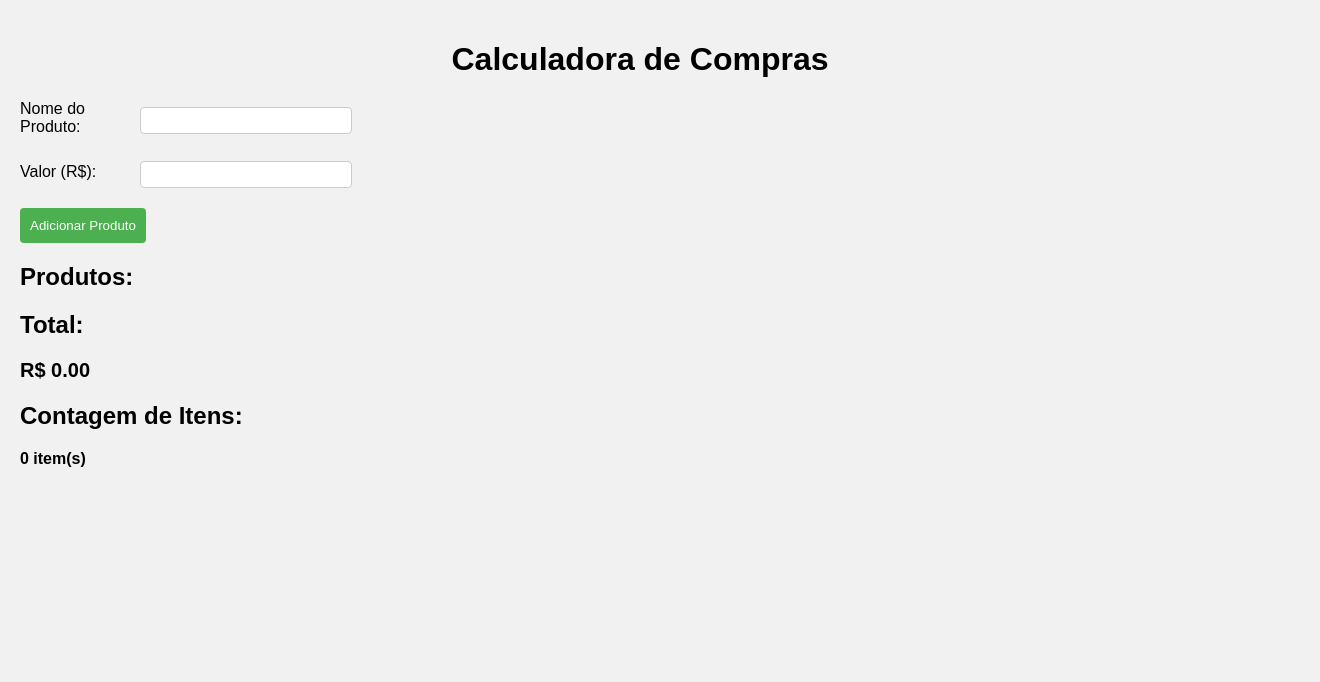
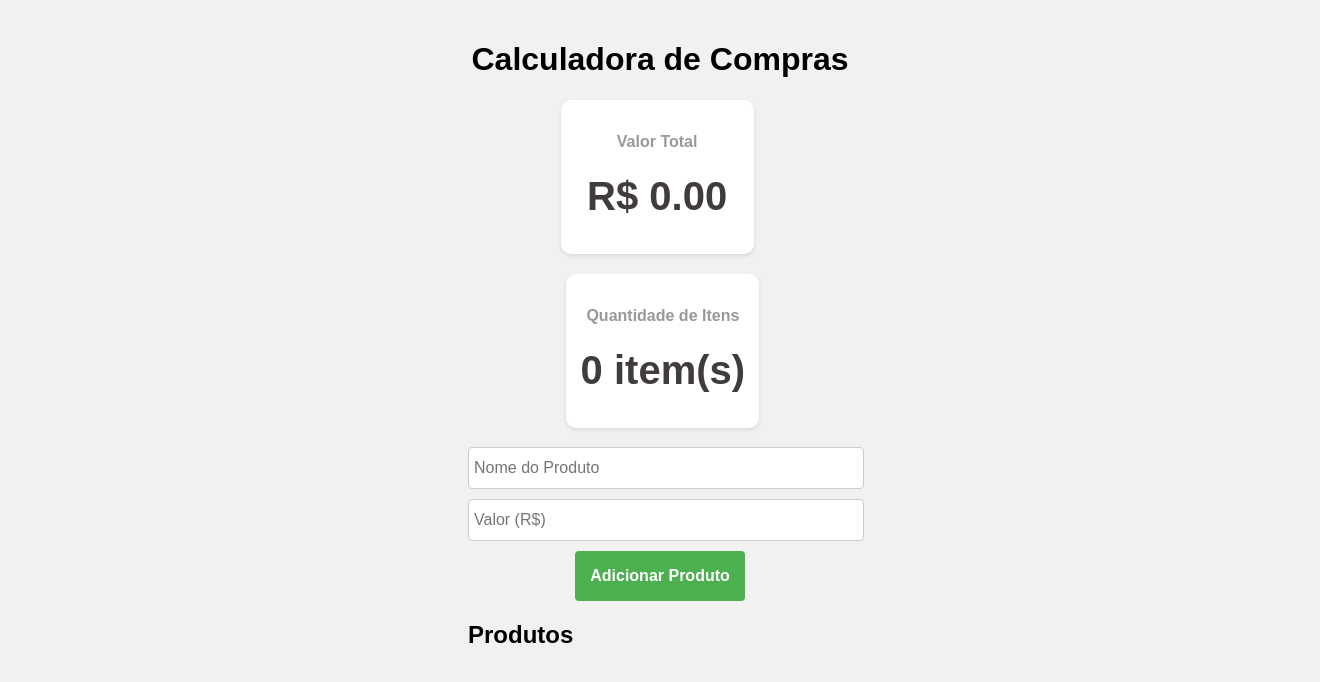
Before and after one commit to claudiojvargas/calculadora-preco-mercado, a plain HTML site: page index.html in a window 1280 px wide. Shown: the whole page, 1320 px wide, since content can reach past the window. Drawn offline with nearby package versions, Linux system fonts and the light colour scheme.

Commit message:
Ajuste em style e colocação dos blocos no layout

```diff
--- a/assets/css/style.css
+++ b/assets/css/style.css
@@ -3,6 +3,12 @@ body {
   background-color: #f1f1f1;
   margin: 0;
   padding: 20px;
+  width: 100vw;
+}
+main{
+  width: 30%;
+  flex-direction: column;
+  margin: auto;
 }
 
 h1 {
@@ -11,33 +17,50 @@ h1 {
 
 .form-group {
   margin-bottom: 10px;
+  width: 100%;
 }
 
 label {
-  display: block;
+  display: none;
   margin-bottom: 5px;
 }
 
 input[type="text"],
 input[type="number"] {
-  width: 100%;
+  height: 30px;
   padding: 5px;
   border: 1px solid #ccc;
   border-radius: 4px;
+  font-size: 1rem;
+}
+input[type="text"]{
+  width: 100%;
+}
+input[type="number"]{
+  width: 50px;
 }
 
-button {
+.add-produto {
   background-color: #4CAF50;
   color: #fff;
   border: none;
-  padding: 10px;
+  height: 50px;
+  width: 170px;
   border-radius: 4px;
   cursor: pointer;
+  font-size: 1rem;
+  font-weight: 600;
 }
 
 ul {
   list-style-type: none;
   padding: 0;
+}
+
+.flex-center{
+  display: flex;
+  align-items: center;
+  justify-content: center;
 }
 
 .produto-item {
@@ -61,11 +84,15 @@ ul {
 }
 
 .produto-valor {
-  margin-right: 10px;
+  width: 30%;
+  text-align: left;
+  margin-right: 25px;
+  font-size: 1rem;
+  font-weight: 600;
 }
 
 .quantidade-produto {
-  width: 50px;
+  width: 100%;
   padding: 5px;
   margin-right: 10px;
   border: 1px solid #ccc;
@@ -76,9 +103,11 @@ ul {
   background-color: #f44336;
   color: #fff;
   border: none;
-  padding: 5px 10px;
+  width: 60px;
+  height: 40px;
   border-radius: 4px;
   cursor: pointer;
+  font-size: 1rem;
 }
 
 #total {
@@ -92,34 +121,48 @@ ul {
   margin-top: 10px;
 }
 
-@media screen and (min-width: 768px) {
-  .form-group {
-    display: inline-block;
-    margin-right: 10px;
-  }
+.conteudo-produto{
+  flex-wrap: wrap;
+  width: 100%;
+}
 
-  button {
-    display: inline-block;
-  }
+.produtos-list{
+  width: 100%;
+}
+.box-style{
+  width: 45%;
+  flex-direction: column;
+  display: flex;
+  align-items: center;
+  padding: 20px 10px;
+  background-color: #fff;
+  border-radius: 10px;
+  margin-bottom: 5px;
+  box-shadow: 0 2px 4px rgba(0, 0, 0, 0.1);
+}
+.total{
+  margin-right: 1.5%;
+  margin-bottom: 5%;
+}
+.contagem-itens{
+  margin-left: 1.5%;
+  margin-bottom: 5%;
+}
+.total h2,
+.contagem-itens h2{
+  font-size: 1rem;
+  color: #999;
+}
+
+.total p,
+.contagem-itens p{
+  font-size: 2.5rem !important;
+  color: #413c3c;
+  margin-bottom: 15px;
 }
 
 @media screen and (min-width: 1024px) {
-  .form-group {
-    display: flex;
-    align-items: center;
-    margin-bottom: 20px;
-  }
+}
 
-  label {
-    width: 120px;
-  }
-
-  input[type="text"],
-  input[type="number"] {
-    width: 200px;
-  }
-
-  button {
-    width: auto;
-  }
+@media screen and (min-width: 768px) {
 }
--- a/index.html
+++ b/index.html
@@ -4,38 +4,48 @@
   <head>
     <meta charset="UTF-8">
     <title>Calculadora de Compras</title>
-    <link rel="stylesheet" href="styles.css">
-    <script type="text/javascript" src="assets/js/script.js" defer=""></script>
     <link rel="stylesheet" href="assets/css/style.css">
   </head>
 
   <body>
+    <main class="flex-center">
     <h1>Calculadora de Compras</h1>
 
-    <div class="form-group">
-      <label for="nome-produto">Nome do Produto:</label>
-      <input type="text" id="nome-produto">
+    <div class="flex-center conteudo-produto">
+      <div class="flex-center box-style total">
+        <h2>Valor Total</h2>
+        <p id="total">R$ 0.00</p>
+      </div>
+
+      <div class="flex-center box-style contagem-itens">
+        <h2>Quantidade de Itens</h2>
+        <p id="contagem-itens">0 item(s)</p>
+      </div>
     </div>
 
     <div class="form-group">
-      <label for="valor-produto">Valor (R$):</label>
-      <input type="number" step="0.01" id="valor-produto">
+      <label for="nome-produto">Nome do Produto</label>
+      <input type="text" id="nome-produto" placeholder="Nome do Produto">
     </div>
 
-    <button onclick="adicionarProduto()">Adicionar Produto</button>
+    <div class="form-group">
+      <label for="valor-produto">Valor (R$)</label>
+      <input type="text" id="valor-produto" placeholder="Valor (R$)" required>
+    </div>
 
-    <h2>Produtos:</h2>
-    <ul id="produtos-list"></ul>
+    <button class="add-produto" onclick="adicionarProduto()">Adicionar Produto</button>
 
-    <h2>Total:</h2>
-    <p id="total">R$ 0.00</p>
+    <div class="flex-center conteudo-produto">
+      <div class="produtos-list">
+        <h2>Produtos</h2>
+        <ul id="produtos-list"></ul>
+      </div>
+    </div>
 
-    <h2>Contagem de Itens:</h2>
-    <p id="contagem-itens">0 item(s)</p>
-
-    <script src="script.js"></script>
-
-
+    <script src="https://code.jquery.com/jquery-3.7.0.min.js" integrity="sha256-2Pmvv0kuTBOenSvLm6bvfBSSHrUJ+3A7x6P5Ebd07/g=" crossorigin="anonymous"></script>
+    <script src="https://kit.fontawesome.com/26d5570f14.js" crossorigin="anonymous"></script>
+    <script src="assets/js/script.js"></script>
+  </main>
   </body>
 
 </html>
```
